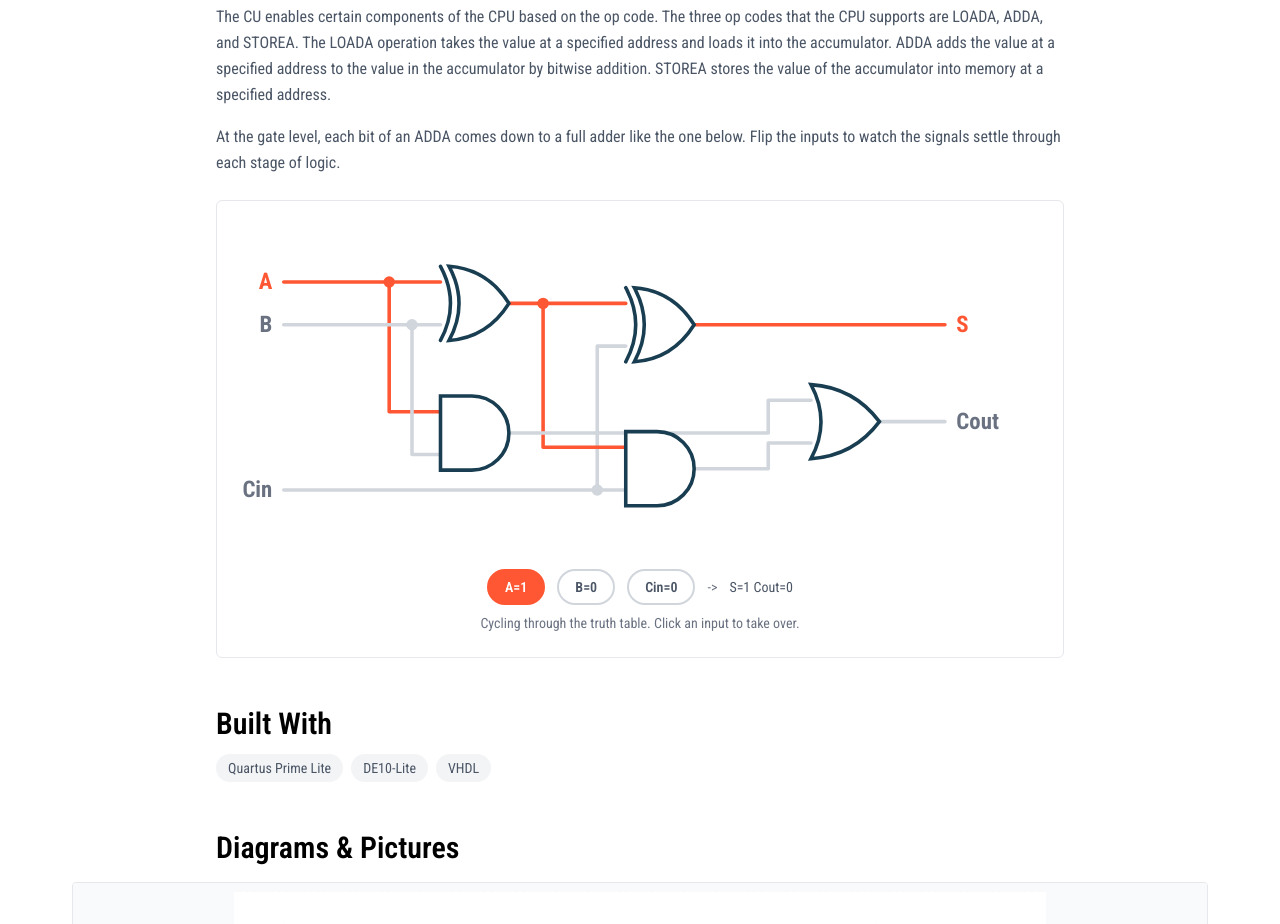
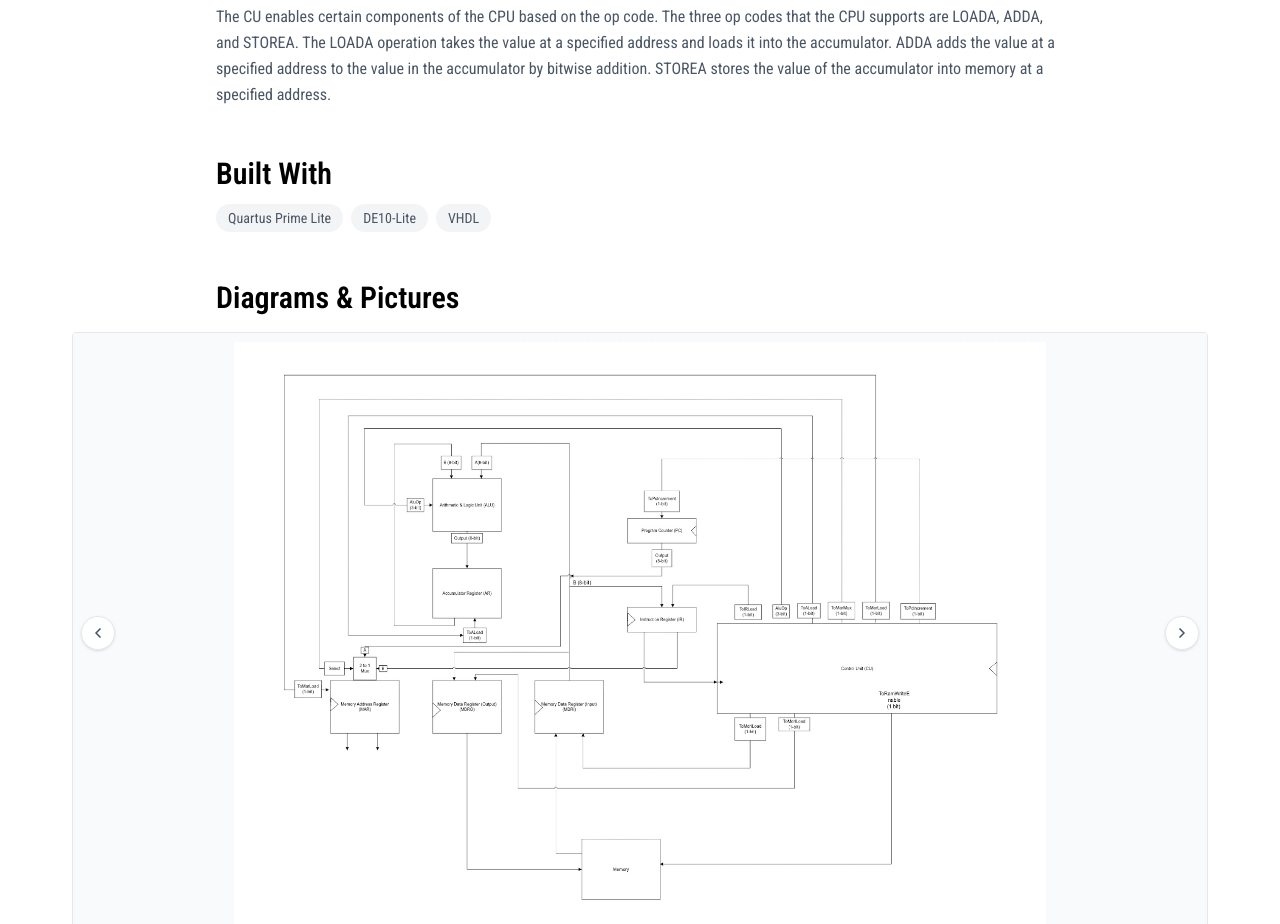
Before and after one commit to BrianCode9/brian-portfolio, a Next.js app: page /projects/simple-cpu in a window 1280 px wide. Shown: the part 980-1904 px from the top of the page. Built offline with nearby package versions, Linux system fonts and the light colour scheme.

Commit message:
Remove full adder demo from the Simple CPU page

```diff
--- a/src/app/projects/simple-cpu/page.tsx
+++ b/src/app/projects/simple-cpu/page.tsx
@@ -2,7 +2,6 @@ import Link from "next/link";
 import NavBar from "@/components/section/navbar";
 import AnimatedButton from "@/components/ui/animatedbutton";
 import ProjectGallery from "@/components/ui/project-gallery";
-import FullAdder from "@/components/ui/full-adder";
 import cpuDiagramImg from "../../../../public/images/projects/cpu-diagram.png";
 import fsmImg from "../../../../public/images/projects/finite-state-machine.jpeg";
 import waveSimImg from "../../../../public/images/projects/cpu-wave-simulation.png";
@@ -96,14 +95,6 @@ export default function ProjectPage() {
             addition. STOREA stores the value of the accumulator into memory at
             a specified address.
           </p>
-          <p className="mt-4 text-base leading-relaxed text-gray-600">
-            At the gate level, each bit of an ADDA comes down to a full adder
-            like the one below. Flip the inputs to watch the signals settle
-            through each stage of logic.
-          </p>
-          <div className="mt-6 rounded-md border border-gray-200 p-4 sm:p-6">
-            <FullAdder />
-          </div>
         </section>
 
         <section className="mb-12">
```
